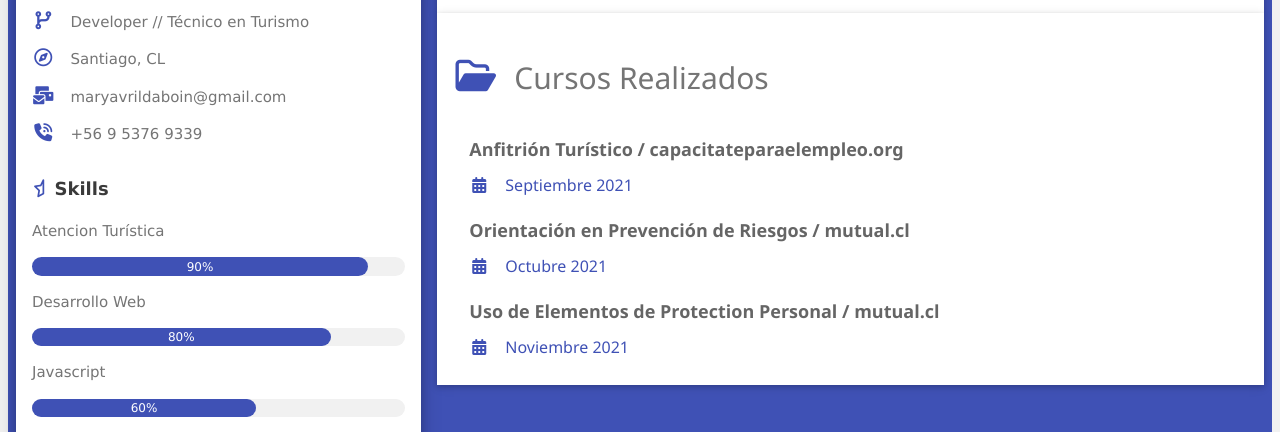
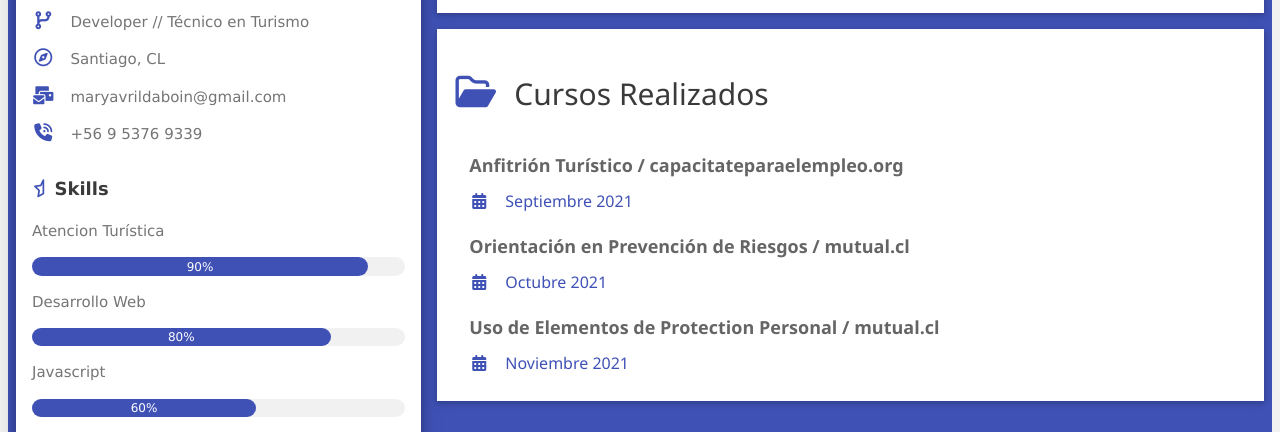
Before and after one commit to AvrilDaboin18/Master-marvel-repo18, a plain HTML site: page 2-HTML/portfolio/Proyect3-CV/CV.html in a window 1280 px wide. Shown: the part 348-780 px from the top of the page. Drawn offline with nearby package versions, Linux system fonts and the light colour scheme; files that its build step writes are made by us from their sources.

Commit message:
the CV is finished, but

```diff
--- a/2-HTML/portfolio/Proyect3-CV/CV.html
+++ b/2-HTML/portfolio/Proyect3-CV/CV.html
@@ -119,10 +119,10 @@
 <!-- Finaliza Tarjeta de Education -->
 
 <!-- Tarjeta de Cursos -->
-    <div class="w3-twothird">
+    <div class="w3-twothird w3-margin-top">
      <div class="w3-container w3-card-2 w3-white w3-padding-16 ">
 
-       <h2 class="w3-text-grey w3-padding-16"><i class="far fa-folder-open fa-fw w3-margin-right w3-xxlarge w3-text-indigo"></i>Cursos Realizados</h2>
+       <h2 class="w3-text-dark-grey w3-padding-16"><i class="far fa-folder-open fa-fw w3-margin-right w3-xxlarge w3-text-indigo"></i>Cursos Realizados</h2>
 
        <div class="w3-container">
        <h5 class="w3-opacity"><b>Anfitrión Turístico / capacitateparaelempleo.org</b></h5>
```
Also changed, not shown: 1 other file.
